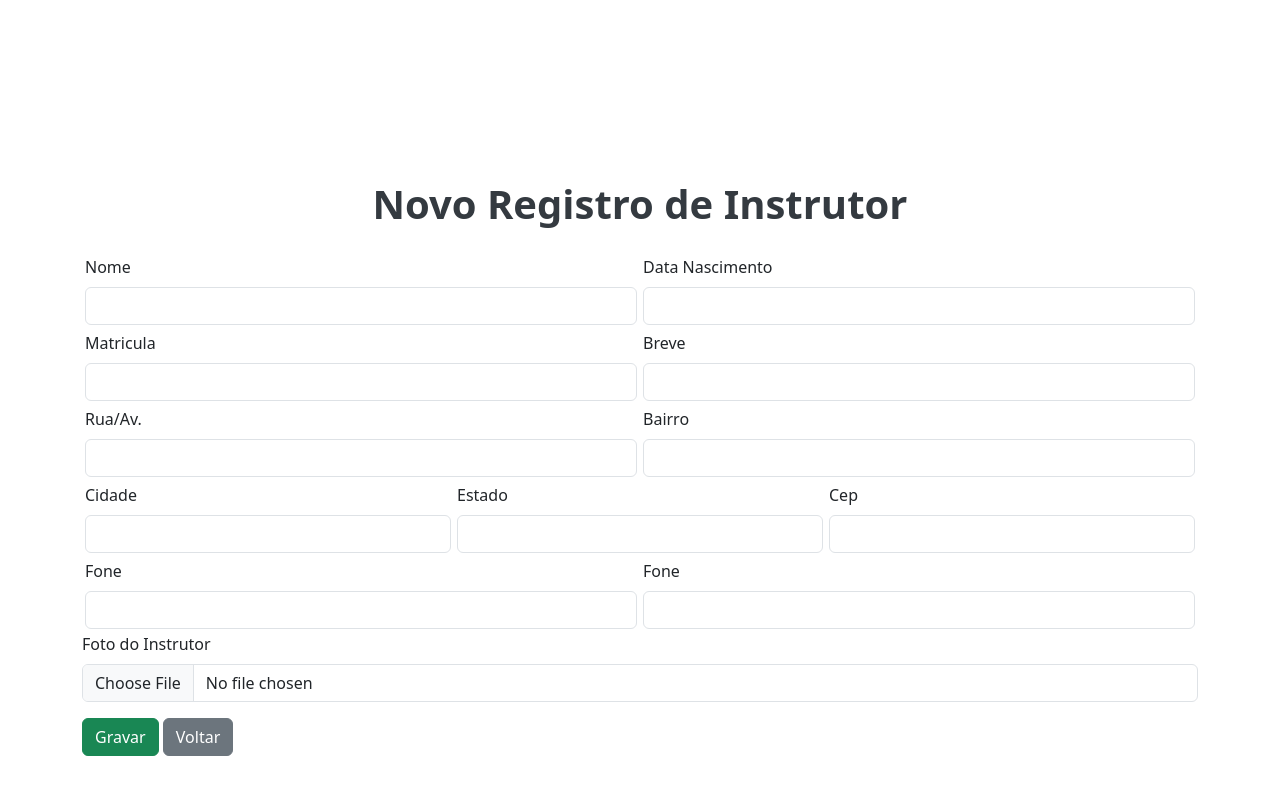
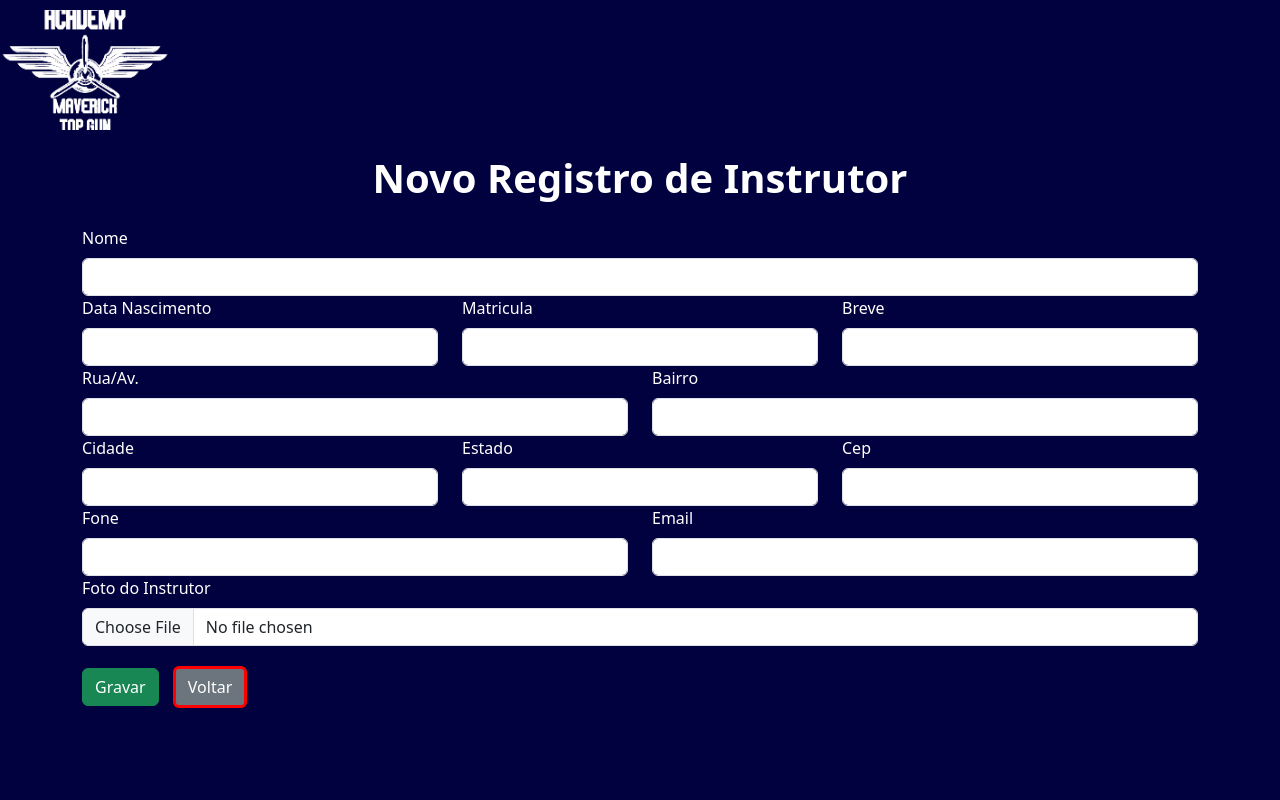
Before and after one commit to RogerioSenac/Projeto-Aeroclube, a PHP site: page /instrutores/inserir.php in a window 1280 px wide. Run offline with PHP 8.4, Linux system fonts and the light colour scheme.

Commit message:
refacture.rogerio - past Instrutores - change style

```diff
--- a/Maverick/alunos/inserirAluno.php
+++ b/Maverick/alunos/inserirAluno.php
@@ -37,8 +37,6 @@ if ($_SERVER["REQUEST_METHOD"] == "POST") {
             ':cepAluno' => $cep,
             ':foneAluno' => $fone,
             ':emailAluno' => $email,
-            // ':statusAluno' => $status,
-            // ':data_matricula' => $data_matricula,
             ':fotoAluno' => $caminhoImagem
         ]);
 
--- a/Maverick/instrutores/inserir.php
+++ b/Maverick/instrutores/inserir.php
@@ -1,4 +1,5 @@
 <?php
+
 include("../conexao.php");
 
 if ($_SERVER["REQUEST_METHOD"] == "POST") {
@@ -13,7 +14,7 @@ if ($_SERVER["REQUEST_METHOD"] == "POST") {
     $cep = $_POST['cepInstr'];
     $fone = $_POST['foneInstr'];
     $email = $_POST['emailInstr'];
-    $foto = $_POST['fotoInstr']; // Use $_FILES para o upload de arquivos
+    $foto = $_FILES['fotoInstr']; // Use $_FILES para o upload de arquivos
 
     // Diretório onde a imagem será salva
     $diretorioImagem = '../Assets/images/instrutor';
@@ -40,11 +41,11 @@ if ($_SERVER["REQUEST_METHOD"] == "POST") {
             ':cepINstr' => $cep,
             ':foneInstr' => $fone,
             ':emailInstr' => $email,
-            ':fotoAluno' => $caminhoImagem
+            ':fotoInstr' => $caminhoImagem
         ]);
 
         // Redireciona para a página de cadastro com uma mensagem de sucesso
-        $idAluno = $conexao->lastInsertId();
+        $idInstr = $conexao->lastInsertId();
         header("Location: DashInstrutor.php?id=$idInstr&message=Instrutor cadastrado com sucesso!");
         exit();
     } else {
@@ -63,111 +64,70 @@ if ($_SERVER["REQUEST_METHOD"] == "POST") {
     <meta name="viewport" content="width=device-width, initial-scale=1.0">
     <link href="https://cdn.jsdelivr.net/npm/bootstrap@5.3.3/dist/css/bootstrap.min.css" rel="stylesheet"
         integrity="sha384-QWTKZyjpPEjISv5WaRU9OFeRpok6YctnYmDr5pNlyT2bRjXh0JMhjY6hW+ALEwIH" crossorigin="anonymous">
+    <link rel="stylesheet" href="../Assets/CSS/estiloAluno.css">
     <title>Academy Maverick - Novo Resgistro de Instrutor</title>
-    <style>
-        h1 {
-            text-align: center;
-            margin-bottom: 2rem;
-            font-size: 2.5rem;
-            font-weight: bold;
-            color: #343a40;
-            /* Cor escura para contraste */
-        }
-
-        .info-row {
-            display: flex;
-            flex-wrap: wrap;
-            /* Permite que os itens se movam para a linha seguinte se não houver espaço */
-            justify-content: space-between;
-            /* Distribui o espaço entre os itens igualmente */
-        }
-
-        .info-col {
-            flex: 1;
-            /* Permite que as colunas ocupem o mesmo espaço */
-            min-width: 0px;
-            /* Define uma largura mínima para as colunas */
-            margin: 0.5rem 0;
-            /* Adiciona margem vertical entre as colunas */
-            /* border: solid; */
-            margin: 3px;
-        }
-
-        .mb-4 {
-            margin-top: 180px;
-
-        }
-    </style>
-
 </head>
 
 <body>
-    <div class="container">
+    <div class="navbar_menu">
+        <img src="..\Assets\images\aeronaves\logo.png" alt="Logo ">
+    </div>
+    <div class="container my-4">
         <h1 class="mb-4">Novo Registro de Instrutor</h1>
         <form method="POST" enctype="multipart/form-data">
-            <div class="info-row">
-                <div class="info-col">
+            <div class="row justify-content-md-center">
+                <div class="col col-lg-12">
                     <label form="nomeInstr" class="form-label">Nome</label>
                     <input type="text" class="form-control" id="nomeInstr" name="nomeInstr" required>
                 </div>
-                <div class="info-col">
+                <div class="col col-lg-4">
                     <label form="dataNascInstr" class="form-label">Data Nascimento</label>
                     <input type="text" class="form-control" id="dataNascInstr" name="dataNascInstr" required>
                 </div>
-            </div>
-            <div class="info-row">
-                <div class="info-col">
+                <div class="col col-lg-4">
                     <label form="matriculaInstr" class="form-label">Matricula</label>
                     <input type="text" class="form-control" id="matriculaInstr" name="matriculaInstr" required>
                 </div>
-                <div class="info-col">
+                <div class="col col-lg-4">
                     <label form="breveInstr" class="form-label">Breve</label>
                     <input type="text" class="form-control" id="breveInstr" name="breveInstr" required>
                 </div>
-            </div>
-            <div class="info-row">
-                <div class="info-col">
+                <div class="col col-lg-6">
                     <label form="endInstr" class="form-label">Rua/Av.</label>
                     <input type="text" class="form-control" id="endInstr" name="endInstr" required>
                 </div>
-                <div class="info-col">
+                <div class="col col-lg-6">
                     <label form="bairroInstr" class="form-label">Bairro</label>
                     <input type="text" class="form-control" id="bairroInstr" name="bairroInstr" required>
                 </div>
-            </div>
-            <div class="info-row">
-                <div class="info-col">
+                <div class="col col-lg-4">
                     <label form="cityInstr" class="form-label">Cidade</label>
                     <input type="text" class="form-control" id="cityInstr" name="cityInstr" required>
                 </div>
-                <div class="info-col">
+                <div class="col col-lg-4">
                     <label form="estadoInstr" class="form-label">Estado</label>
                     <input type="text" class="form-control" id="estadoInstr" name="estadoInstr" required>
                 </div>
-                <div class="info-col">
+                <div class="col col-lg-4">
                     <label form="cepInstr" class="form-label">Cep</label>
                     <input type="text" class="form-control" id="cepInstr" name="cepInstr" required>
                 </div>
-            </div>
-            <div class="info-row">
-                <div class="info-col">
+                <div class="col col-lg-6">
                     <label form="foneInstr" class="form-label">Fone</label>
                     <input type="text" class="form-control" id="foneInstr" name="foneInstr" required>
                 </div>
-                <div class="info-col">
-                    <label form="emailInstr" class="form-label">Fone</label>
+                <div class="col col-lg-6">
+                    <label form="emailInstr" class="form-label">Email</label>
                     <input type="text" class="form-control" id="emailInstr" name="emailInstr" required>
                 </div>
-            </div>
-
-            <div class="mb-3">
-                <label for="fotoInstr" class="form-label">Foto do Instrutor</label>
-                <input type="file" class="form-control" id="fotoInstr" name="fotoInstr" accept="image/*">
-            </div>
-
-            <div class="mb-3">
-                <button type="submit" class="btn btn-success">Gravar</button>
-                <a href="DashInstrutor.php" class="btn btn-secondary">Voltar</a>
+                <div class="col col-lg-12">
+                    <label for="fotoInstr" class="form-label">Foto do Instrutor</label>
+                    <input type="file" class="form-control" id="fotoInstr" name="fotoInstr" accept="image/*">
+                </div>
+                <div class="mb-4">
+                    <button type="submit" class="btn btn-success">Gravar</button>
+                    <a href="DashInstrutor.php" class="btn btn-secondary">Voltar</a>
+                </div>
             </div>
         </form>
     </div>
```
Also changed, not shown: Maverick/instrutores/DashInstrutor.php (+10 -25 lines), Maverick/teste.php (added, +69 -0 lines).
